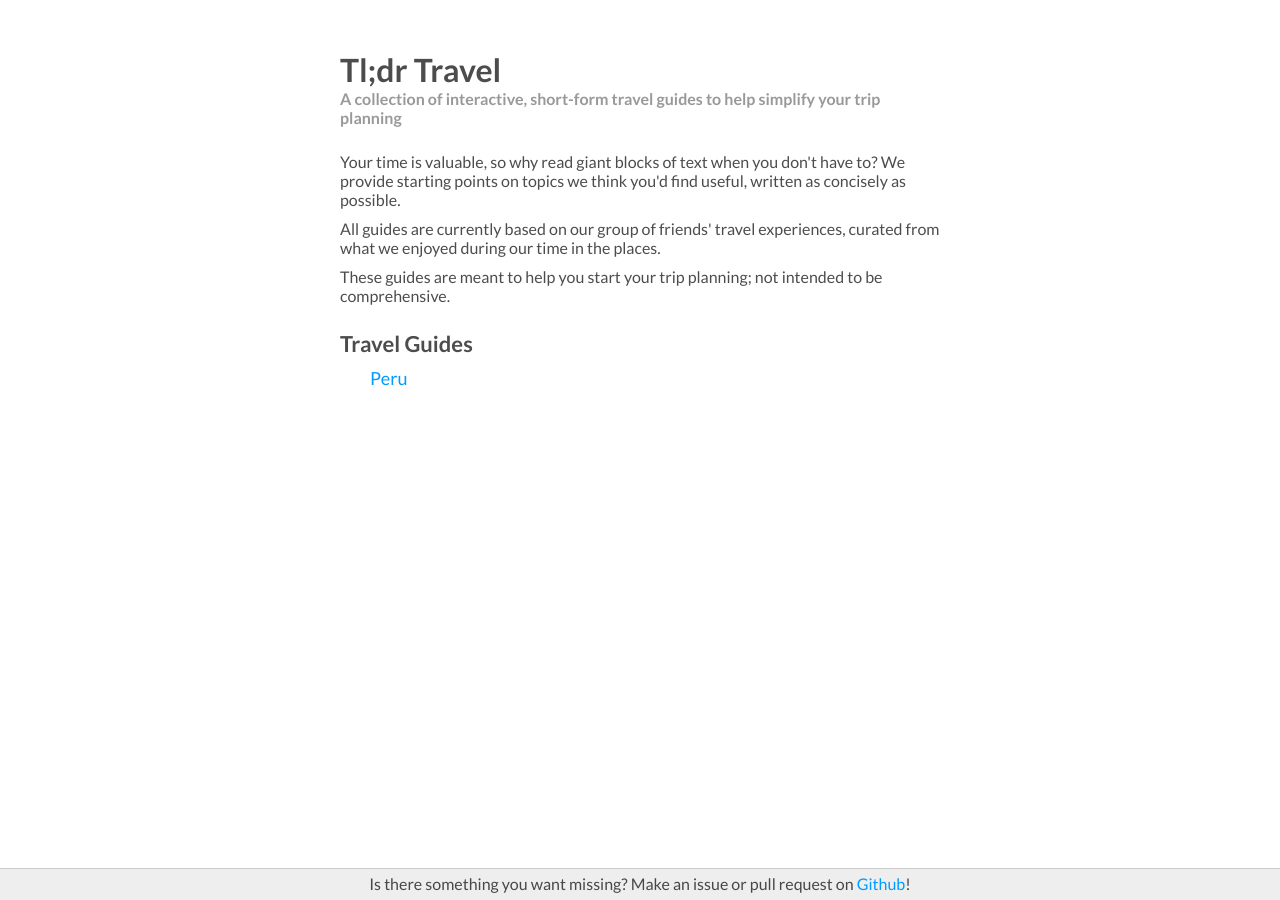
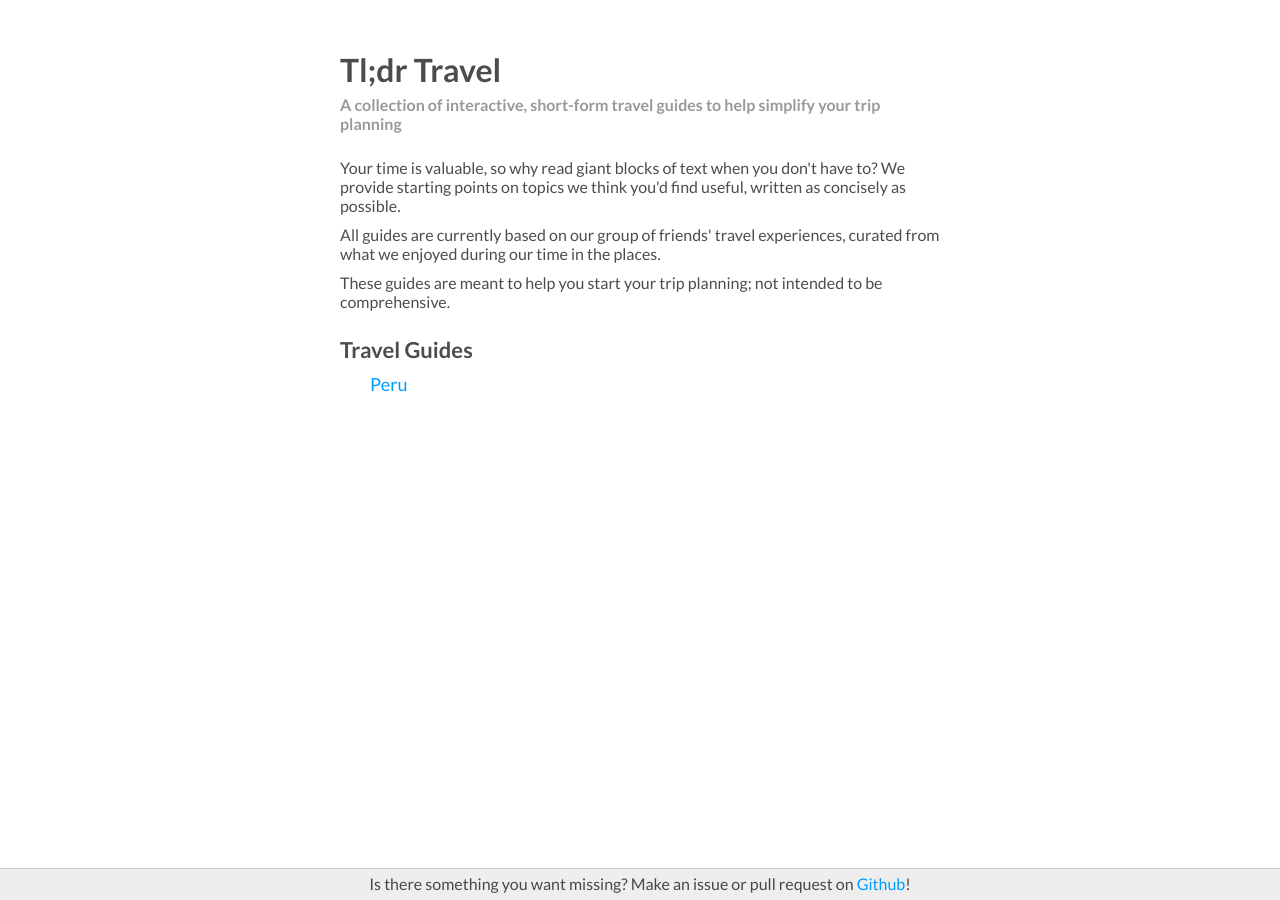
Before and after one commit to amytang0/tldr-travel, a Jekyll site: the page built from index.html, in a window 1280 px wide. Built offline with Jekyll 4.4.1, drawn with Linux system fonts in a browser that asks for light colours.

Commit message:
fixed home page

```diff
--- a/css/main.css
+++ b/css/main.css
@@ -105,6 +105,7 @@
 .subheader {
   font-weight: bold;
   color: #999;
+  padding-top: 6px;
 }
 
 .container {
@@ -126,6 +127,7 @@
 
 .guides-list {
   font-size: 18px;
+  padding-bottom: 70px;
 }
 
 @media only screen and (max-width: 600px) {
```
Also changed, not shown: 1 other file.
